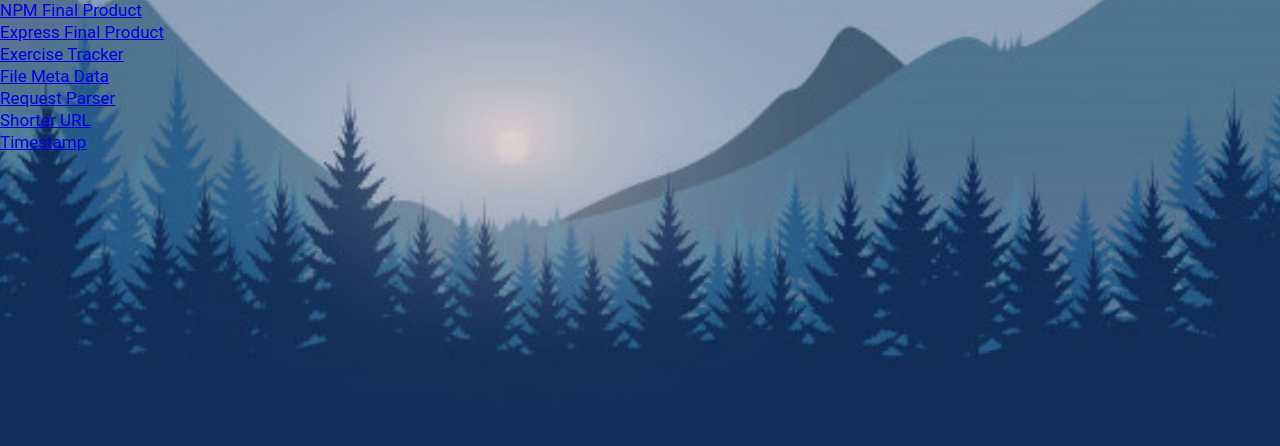
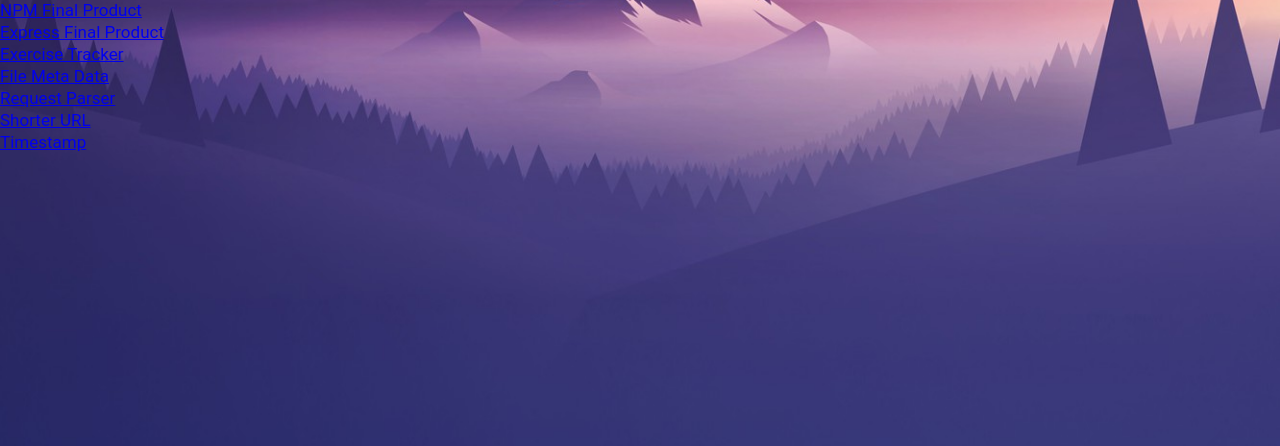
Before and after one commit to ChompskiHonk/anro4650.github.io, a plain HTML site: page projects.html in a window 1280 px wide. Shown: the part 354-800 px from the top of the page. Drawn offline with Linux system fonts and the light colour scheme.

Commit message:
Update styles2.css

```diff
--- a/styles2.css
+++ b/styles2.css
@@ -32,7 +32,7 @@
 div.container{
     width: 100%;
     height: 100vh;
-    background-image: url("pineforrestbackground.jpg");
+    background-image: url("Wowthisoneisakeeper.jpg");
     background-position: center;
     background-size: cover;
 }
```
